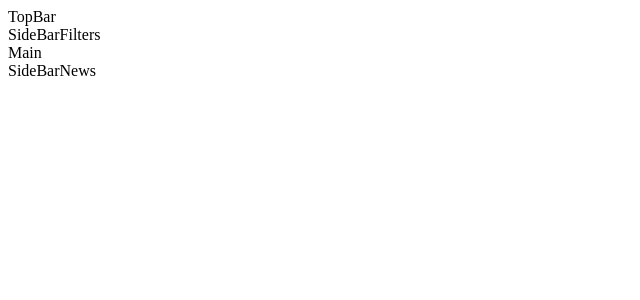
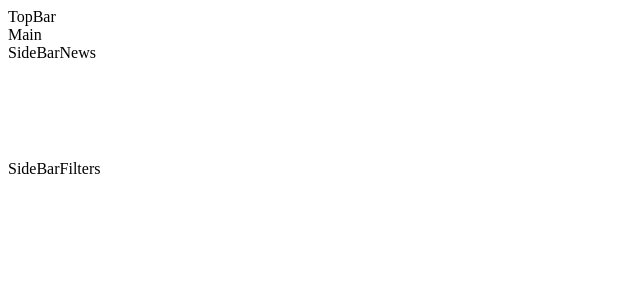
Before and after one commit to Klaudia26/Movie-App-Redux, a React (Create React App) app: page / in a window 1280 px wide. Shown: the top 300 px of the page, without its empty margins (0-640 px from the left). Built offline with nearby package versions, Linux system fonts and the light colour scheme.

Commit message:
sideBarFilters add style

```diff
--- a/src/components/SideBarFilters/SideBarFilters.js
+++ b/src/components/SideBarFilters/SideBarFilters.js
@@ -3,7 +3,7 @@ import './SideBarFilters.scss';
 
 class SideBarFilters extends Component {
   render() {
-    return <div>SideBarFilters</div>;
+    return <div className="sideBarFilters">SideBarFilters</div>;
   }
 }
 export default SideBarFilters;
--- a/src/components/SideBarFilters/SideBarFilters.scss
+++ b/src/components/SideBarFilters/SideBarFilters.scss
@@ -0,0 +1,6 @@
+.sideBarFilters {
+  position: fixed;
+  top: 10rem;
+  bottom: 0;
+  width: 20rem;
+}
```
